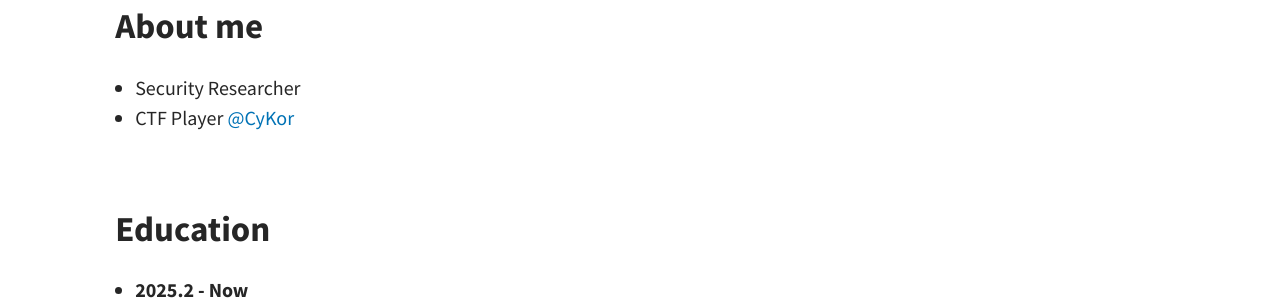
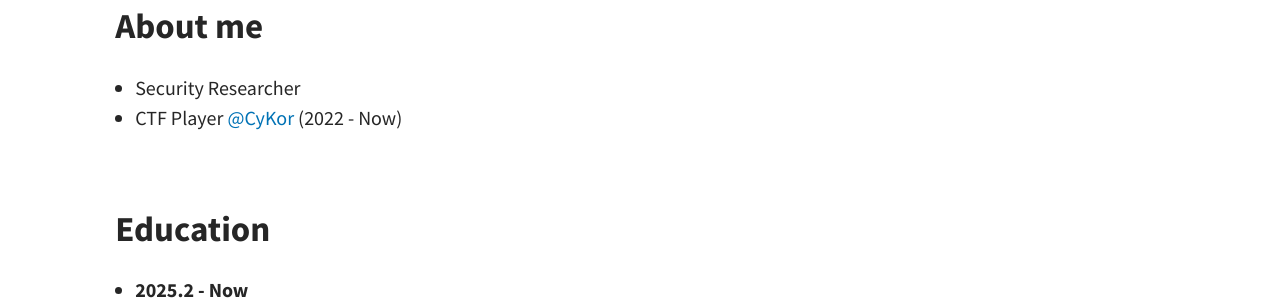
Before and after one commit to hareh4ru/hareh4ru.github.io, a Jekyll site: the page built from pages/about.md, in a window 1280 px wide. Shown: the part 362-662 px from the top of the page. Built offline with Jekyll 4.4.1, drawn with Linux system fonts in a browser that asks for light colours; a script that is not in the unit is left out.

Commit message:
Update about.md

```diff
--- a/pages/about.md
+++ b/pages/about.md
@@ -8,7 +8,7 @@ published: true
 ## About me
 - Security Researcher
 
-- CTF Player [@CyKor](https://x.com/cykorku)
+- CTF Player [@CyKor](https://x.com/cykorku) (2022 - Now)
 
 <br/>
 ## Education
```
